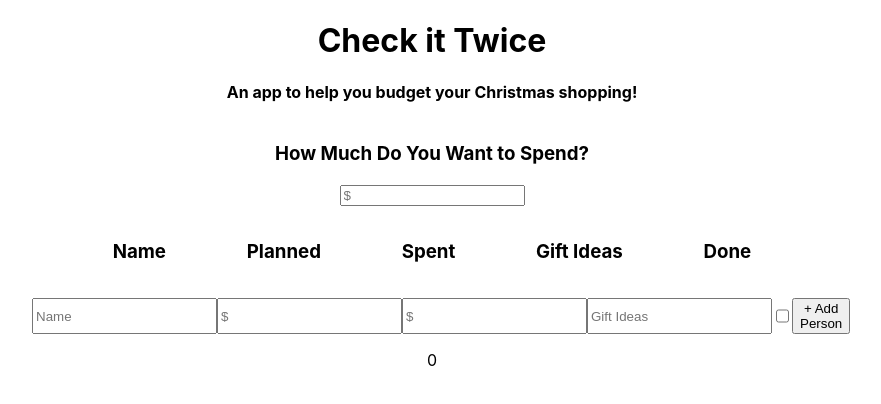
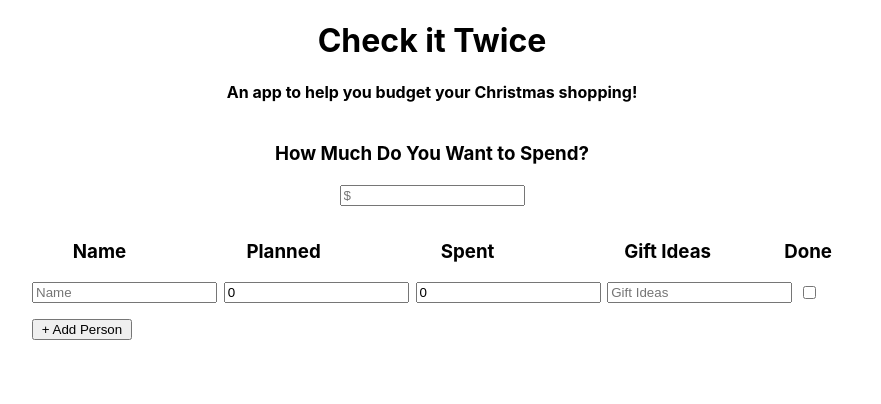
Before and after one commit to rbaumgardner93/christmas-list-app, a React (Create React App) app: page / in a window 1280 px wide. Shown: the top 404 px of the page, without its empty margins (208-1089 px from the left). Built offline with nearby package versions, Linux system fonts and the light colour scheme.

Commit message:
Adds row and total spend functionality

```diff
--- a/src/AddListRow.js
+++ b/src/AddListRow.js
@@ -1,51 +1,49 @@
-import React, { Component } from 'react';
+import React from 'react';
 import styled from 'styled-components';
 
 const AddListRowForm = styled.form`
   display: flex;
-  justify-content: space-evenly;
+  justify-content: space-between;
+  margin-bottom: 1rem;
+
+  input[type='checkbox'] {
+    margin-right: 1rem;
+  }
 `;
 
-class AddListRow extends Component {
-  nameRef = React.createRef();
-  plannedRef = React.createRef();
-  spentRef = React.createRef();
-  giftRef = React.createRef();
-
-  addListRow = e => {
-    e.preventDefault();
-    const listRowItems = {
-      nameRef: this.nameRef.current.value,
-      plannedRef: parseFloat(this.plannedRef.current.value),
-      spentRef: parseFloat(this.spentRef.current.value),
-      giftRef: this.giftRef.current.value
-    };
-    this.props.addListRow(listRowItems);
-    e.currentTarget.reset();
-  };
-
-  render() {
-    return (
-      <AddListRowForm onSubmit={this.addListRow}>
-        <input name="name" ref={this.nameRef} type="text" placeholder="Name" />
-        <input
-          name="planned"
-          ref={this.plannedRef}
-          type="text"
-          placeholder="$"
-        />
-        <input name="spent" ref={this.spentRef} type="text" placeholder="$" />
-        <input
-          name="gift"
-          ref={this.giftRef}
-          type="text"
-          placeholder="Gift Ideas"
-        />
-        <input type="checkbox" />
-        <button type="submit">+ Add Person</button>
-      </AddListRowForm>
-    );
-  }
-}
+const AddListRow = ({ id, item, onChange, onSubmit }) => {
+  return (
+    <AddListRowForm onSubmit={onSubmit}>
+      <input
+        name="name"
+        placeholder="Name"
+        type="text"
+        value={item.name}
+        onChange={e => onChange(e, id)}
+      />
+      <input
+        name="planned"
+        placeholder="$"
+        type="number"
+        value={item.planned}
+        onChange={e => onChange(e, id)}
+      />
+      <input
+        name="spent"
+        placeholder="$"
+        type="number"
+        value={item.spent}
+        onChange={e => onChange(e, id)}
+      />
+      <input
+        name="gift"
+        placeholder="Gift Ideas"
+        type="text"
+        onChange={e => onChange(e, id)}
+      />
+      <input type="checkbox" />
+    </AddListRowForm>
+  );
+};
 
 export default AddListRow;
--- a/src/App.js
+++ b/src/App.js
@@ -1,36 +1,15 @@
 import React, { Component } from 'react';
 import Heading from './Heading';
-import ListWrapper from './ListWrapper';
+import ListContainer from './ListContainer';
 
 import './App.css';
 
 class App extends Component {
-  state = {
-    listRows: [
-      {
-        name: ''
-      }
-    ],
-    christmasList: {}
-  };
-
-  addListRow = row => {
-    const listRows = { ...this.state.listRows };
-    listRows[`row${Date.now()}`] = row;
-    console.log(listRows);
-    this.setState({
-      listRows
-    });
-  };
-
   render() {
     return (
       <div className="App">
         <Heading />
-        <ListWrapper
-          addListRow={this.addListRow}
-          listItems={this.state.listRows}
-        />
+        <ListContainer />
       </div>
     );
   }
--- a/src/ChristmasList.js
+++ /dev/null
@@ -1,16 +0,0 @@
-import React from 'react';
-import styled from 'styled-components';
-
-const ChristmasListRow = styled.div`
-  display: block;
-`;
-
-const ChristmasList = props => {
-  return (
-    <ChristmasListRow>
-      <p>{props.listItems}</p>
-    </ChristmasListRow>
-  );
-};
-
-export default ChristmasList;
--- /dev/null
+++ b/src/ListContainer.js
@@ -0,0 +1,103 @@
+import React, { Component } from 'react';
+import styled from 'styled-components';
+import TotalSpend from './TotalSpend';
+import ListRowTitles from './ListRowTitles';
+import AddListRow from './AddListRow';
+
+const ChristmasListContainer = styled.div`
+  display: flex;
+  flex-direction: column;
+  margin: 0 auto;
+  max-width: 800px;
+
+  button {
+    width: 100px;
+    align-self: flex-start;
+  }
+`;
+
+const defaultItemState = {
+  name: '',
+  planned: 0,
+  spent: 0.0,
+  giftIdeas: '',
+  done: false
+};
+
+class ListContainer extends Component {
+  state = {
+    items: {
+      1: defaultItemState
+    },
+    totalSpend: 0
+  };
+
+  handleTotalSpendChange = e => {
+    e.preventDefault();
+    let totalSpend = this.state.totalSpend;
+    totalSpend = e.target.value;
+    this.setState(prev => {
+      return {
+        items: {
+          ...prev.items
+        },
+        totalSpend
+      };
+    });
+  };
+
+  handleInputChange = (e, id) => {
+    e.preventDefault();
+    const originalItem = { ...this.state.items[id] };
+    originalItem[e.target.name] = e.target.value;
+    this.setState(prev => {
+      return {
+        items: {
+          ...prev.items,
+          [id]: originalItem
+        }
+      };
+    });
+  };
+
+  handleAddClick = e => {
+    e.preventDefault();
+    const id = Object.keys(this.state.items).length + 1;
+    this.setState(prev => {
+      return {
+        items: {
+          ...prev.items,
+          [id]: defaultItemState
+        }
+      };
+    });
+  };
+
+  render() {
+    return (
+      <ChristmasListContainer>
+        <TotalSpend
+          item={this.state.totalSpend}
+          onChange={this.handleTotalSpendChange}
+        />
+        <ListRowTitles />
+        {Object.keys(this.state.items).map(id => {
+          return (
+            <AddListRow
+              key={id}
+              id={id}
+              item={this.state.items[id]}
+              onChange={this.handleInputChange}
+              onSubmit={this.handleAddClick}
+            />
+          );
+        })}
+        <button onClick={this.handleAddClick} type="submit">
+          + Add Person
+        </button>
+      </ChristmasListContainer>
+    );
+  }
+}
+
+export default ListContainer;
--- a/src/ListRowTitles.js
+++ b/src/ListRowTitles.js
@@ -3,7 +3,18 @@
 
 const Titles = styled.div`
   display: flex;
-  justify-content: space-evenly;
+  justify-content: space-between;
+
+  h3:not(:last-of-type) {
+    display: flex;
+    justify-content: center;
+    max-width: 135px;
+    width: 100%;
+  }
+
+  h3:nth-child(4n) {
+    padding-left: 1rem;
+  }
 `;
 
 class ListRowTitles extends Component {
--- a/src/ListWrapper.js
+++ /dev/null
@@ -1,33 +0,0 @@
-import React, { Component } from 'react';
-import styled from 'styled-components';
-import ChristmasList from './ChristmasList';
-import TotalSpend from './TotalSpend';
-import ListRowTitles from './ListRowTitles';
-import AddListRow from './AddListRow';
-
-const List = styled.div`
-  display: flex;
-  flex-direction: column;
-  margin: 0 auto;
-  max-width: 800px;
-`;
-
-class ListWrapper extends Component {
-  render() {
-    return (
-      <List>
-        <TotalSpend />
-        <ListRowTitles />
-        <ChristmasList listItems={this.props.addListRow} />
-        <AddListRow addListRow={this.props.addListRow} />
-        <div>
-          {Object.keys(this.props.listItems).map(item => {
-            return <p>{item}</p>;
-          })}
-        </div>
-      </List>
-    );
-  }
-}
-
-export default ListWrapper;
--- a/src/TotalSpend.js
+++ b/src/TotalSpend.js
@@ -1,4 +1,4 @@
-import React, { Component } from 'react';
+import React from 'react';
 import styled from 'styled-components';
 
 const Spend = styled.div`
@@ -6,15 +6,18 @@
   width: 100%;
 `;
 
-class TotalSpend extends Component {
-  render() {
-    return (
-      <Spend>
-        <h3>How Much Do You Want to Spend?</h3>
-        <input type="text" placeholder="$" />
-      </Spend>
-    );
-  }
-}
+const TotalSpend = ({ item, onChange }) => {
+  return (
+    <Spend>
+      <h3>How Much Do You Want to Spend?</h3>
+      <input
+        type="number"
+        placeholder="$"
+        onChange={e => onChange(e)}
+        value={item.value}
+      />
+    </Spend>
+  );
+};
 
 export default TotalSpend;
```
